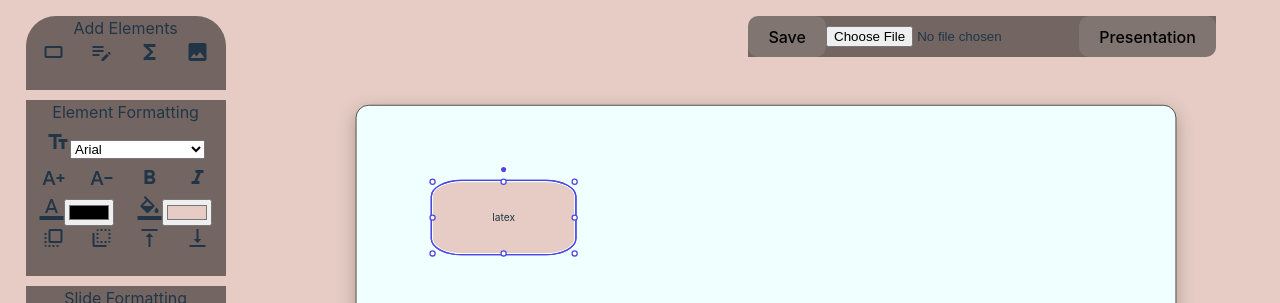
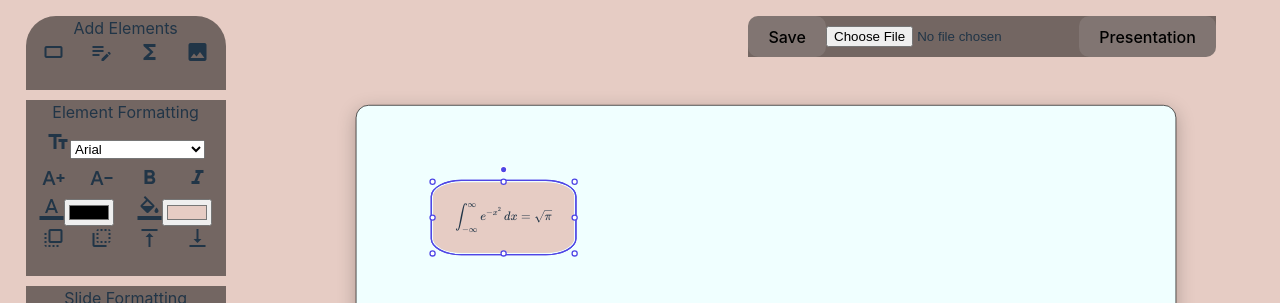
Before and after one commit to mk314k/SlideCraftK, a React (Vite) app: page / in a window 1280 px wide. Both pictures are taken after a click on the label "functions". Shown: the top 303 px of the page. Built offline with nearby package versions, Linux system fonts and the light colour scheme.

Commit message:
feat(math): integrate KaTeX CSS and replace CDN MathJax with local KaTeX

```diff
--- a/index.html
+++ b/index.html
@@ -4,9 +4,6 @@
     <meta charset="UTF-8" />
     <meta name="viewport" content="width=device-width, initial-scale=1.0" />
     <link rel="stylesheet" href="https://fonts.googleapis.com/icon?family=Material+Icons">
-    <script type="text/javascript" id="MathJax-script" async
-      src="https://cdn.jsdelivr.net/npm/mathjax@3.0.0/es5/tex-chtml.js">
-    </script>
     <title>SlideCraftK</title>
   </head>
   <body>
--- a/src/component/component.tsx
+++ b/src/component/component.tsx
@@ -2,6 +2,7 @@ import useKElemHook, { ResizeDirection } from "./hook";
 import { tex2mml } from "./utility";
 import { KSlideSet } from "../frame";
 import { useDeck } from "../context/DeckContext";
+import { KatexRenderer } from "../katexComponent";
 import React, { useState, useCallback } from "react";
 
 const RESIZE_DIRECTIONS: ResizeDirection[] = ['nw', 'n', 'ne', 'e', 'se', 's', 'sw', 'w'];
@@ -177,6 +178,12 @@ const createKElementComponent = (Component: React.ElementType, mode?: string) =>
                             }
                         }}
                     />
+                ) : mode === 'latex' ? (
+                    <KatexRenderer
+                        id={`${eid}`}
+                        latex={content}
+                        onDoubleClick={startEditing}
+                    />
                 ) : (
                     <Component
                         id={`${eid}`}
--- a/src/component/utility.ts
+++ b/src/component/utility.ts
@@ -1,4 +1,5 @@
 import { KSlideSet } from "../frame";
+import katex from "katex";
 import {
   StateVar,
   StyleVar,
@@ -9,10 +10,6 @@ import {
 } from "statebinderk";
 
 interface KWindow extends Window {
-  MathJax?: {
-    typeset: () => void;
-    tex2mml: (tex:string) => string;
-  };
   StateBinder?: {
     StateVar: typeof StateVar;
     StyleVar: typeof StyleVar;
@@ -52,11 +49,14 @@ export function registerSlideRuntime() {
 registerSlideRuntime();
 
 export const tex2mml = (tex:string) => {
-  let res = tex;
-  if (typeof window !== 'undefined') {
-    res = (window as KWindow).MathJax?.tex2mml(res) ?? tex;
+  try {
+    return katex.renderToString(tex, {
+      throwOnError: false,
+      displayMode: true,
+    });
+  } catch {
+    return tex;
   }
-  return res;
 };
 
 export function downloadFile(fileName:string, fileContent:string) {
--- a/src/katexComponent.tsx
+++ b/src/katexComponent.tsx
@@ -1,57 +1,37 @@
-import React, { useState, useRef, useEffect } from 'react';
+import React, { useMemo } from 'react';
 import katex from 'katex';
 
-export const KatexEditor: React.FC = () => {
-  const [latex, setLatex] = useState('Enter LaTeX here');
-  const [isEditing, setIsEditing] = useState(false);
-  const [editedLatex, setEditedLatex] = useState(latex);
-  const containerRef = useRef<HTMLDivElement | null>(null);
+export interface KatexRendererProps {
+  latex: string;
+  id?: string;
+  onDoubleClick?: () => void;
+}
 
-  useEffect(() => {
-    renderLatex(latex);
+export const KatexRenderer: React.FC<KatexRendererProps> = ({
+  latex,
+  id,
+  onDoubleClick,
+}) => {
+  const html = useMemo(() => {
+    const expr = latex && latex !== 'latex' ? latex : '\\int_{-\\infty}^{\\infty} e^{-x^2}\\,dx = \\sqrt{\\pi}';
+    try {
+      return katex.renderToString(expr, {
+        throwOnError: false,
+        displayMode: true,
+      });
+    } catch {
+      return expr;
+    }
   }, [latex]);
 
-  const handleDoubleClick = () => {
-    setIsEditing(true);
-  };
-
-  const handleBlur = () => {
-    setIsEditing(false);
-    setLatex(editedLatex);
-  };
-
-  const handleChange = (event: React.ChangeEvent<HTMLInputElement>) => {
-    setEditedLatex(event.target.value);
-  };
-
-  // Render LaTeX content
-  const renderLatex = (latex: string) => {
-    if (containerRef.current) {
-      containerRef.current.innerHTML = '';
-      const el = document.createElement('div');
-      katex.render(latex, el);
-      containerRef.current.appendChild(el);
-    }
-  };
-
   return (
-    <div>
-      {isEditing ? (
-        <input
-          type="text"
-          value={editedLatex}
-          onChange={handleChange}
-          onBlur={handleBlur}
-          autoFocus
-        />
-      ) : (
-        <div onDoubleClick={handleDoubleClick} ref={containerRef}>
-          Enter LaTeX here
-        </div>
-      )}
-    </div>
+    <div
+      id={id}
+      className="element katex-element"
+      onDoubleClick={onDoubleClick}
+      dangerouslySetInnerHTML={{ __html: html }}
+    />
   );
 };
 
-
-export default KatexEditor;
+export default KatexRenderer;
--- a/src/main.tsx
+++ b/src/main.tsx
@@ -1,5 +1,6 @@
 import React from 'react'
 import ReactDOM from 'react-dom/client'
+import 'katex/dist/katex.min.css'
 import App from './App.tsx'
 import './index.css'
 
```
